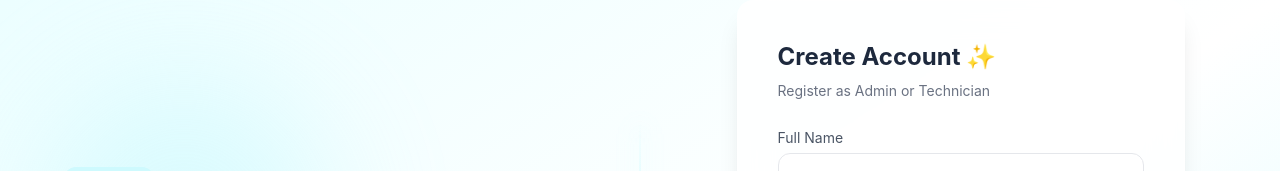
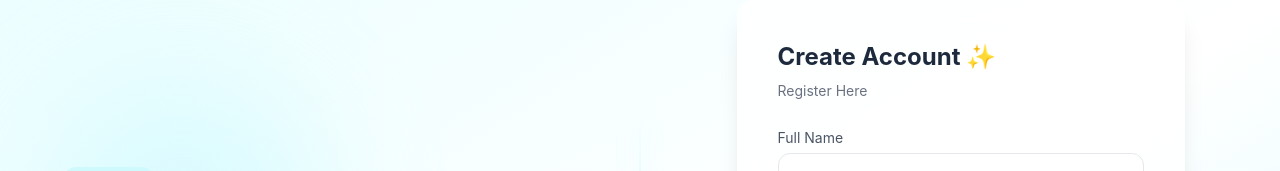
Before and after one commit to Jiteshkashyap/Pathology-Management-System, a React (Vite) app in the folder Frontend/: page /register in a window 1280 px wide. Shown: the top 171 px of the page. Built offline with nearby package versions, Linux system fonts and the light colour scheme; no server answers.

Commit message:
fix: logo path

```diff
--- a/Frontend/index.html
+++ b/Frontend/index.html
@@ -9,7 +9,7 @@
     <link rel="canonical" href="https://www.meditrusty.com/" />
 
     <!-- Social SEO -->
-    <meta property="og:title" content="Meditrusty - Book Lab Tests Online" />
+    <meta property="og:title" content="Meditrust - Book Lab Tests Online" />
     <meta property="og:description" content="Fast and reliable pathology services online." />
     <meta property="og:type" content="website" />
     <meta property="og:url" content="https://www.meditrusty.com/" />
--- a/Frontend/src/layout/publicLayout/Navbar.jsx
+++ b/Frontend/src/layout/publicLayout/Navbar.jsx
@@ -31,8 +31,8 @@ const Navbar = () => {
         {/* Logo */}
         <Link to="/" className="flex items-center gap-2 font-bold text-lg">
   <img
-    src="/public/logo.png"
-    alt="Meditrusty logo"
+    src="/logo.png"
+    alt="Meditrust"
     className="w-auto h-10 object-contain"
   />
   <span className="text-gray-800">MediTrust</span>
--- a/Frontend/src/pages/auth/Register.jsx
+++ b/Frontend/src/pages/auth/Register.jsx
@@ -59,7 +59,7 @@ const Register = () => {
         </h2>
 
         <p className="text-gray-500 text-sm mb-6">
-          Register as Admin or Technician
+          Register Here
         </p>
 
         <form className="space-y-4" onSubmit={handleRegister}>
```
